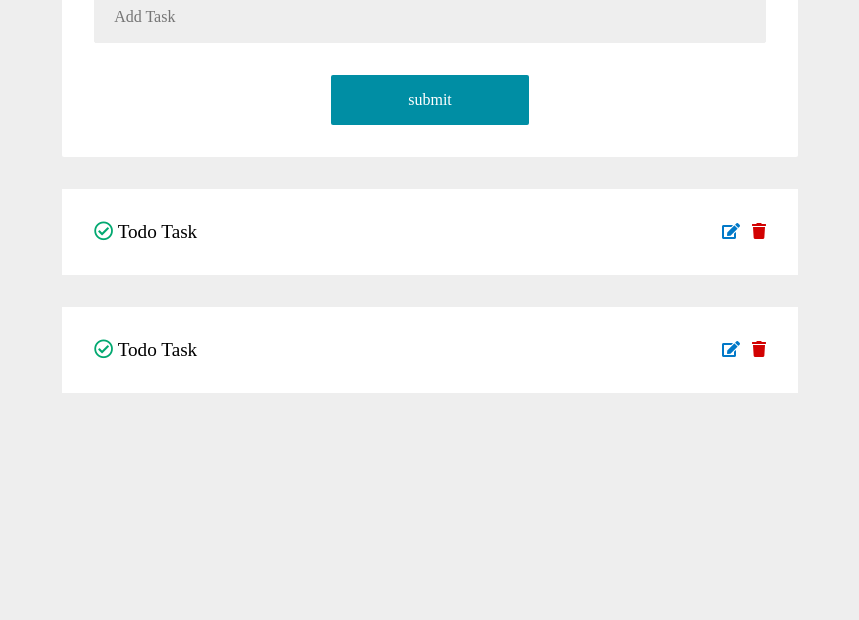
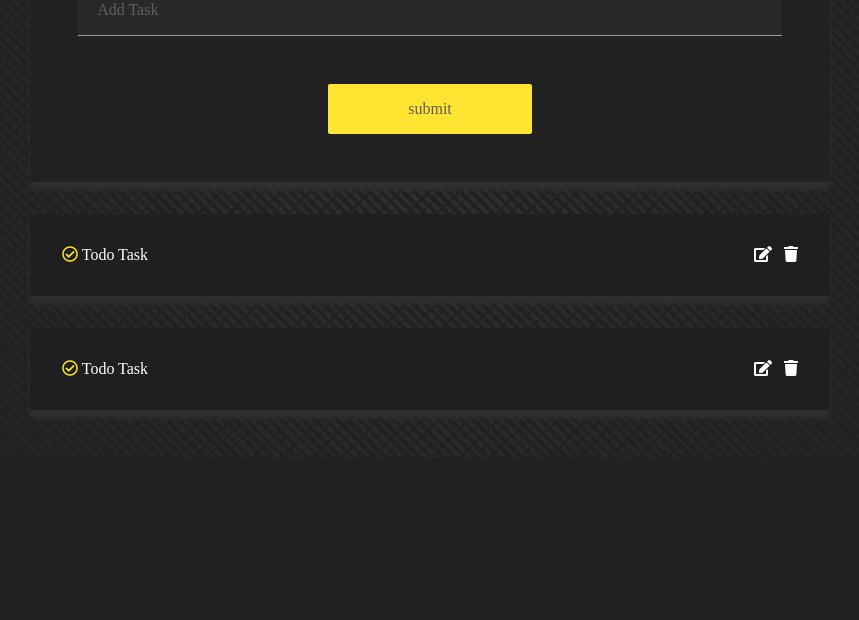
Before and after one commit to shim369/Nodejs-MongoDB-Test-Todo-App, a website: page public/index.html in a window 1280 px wide. Shown: the part 180-800 px from the top of the page, without its empty margins (210-1069 px from the left). Drawn offline with Linux system fonts and the light colour scheme.

Commit message:
update css

```diff
--- a/public/scss/style.scss
+++ b/public/scss/style.scss
@@ -6,26 +6,47 @@
     box-sizing: border-box;
 }
 
+html {
+    background: #212121;
+}
+
 body {
-    background: #eee;
+    background-image: radial-gradient(circle at center center, transparent, rgb(33, 33, 33)), repeating-linear-gradient(135deg, rgb(33, 33, 33) 0px, rgb(33, 33, 33) 2px, transparent 2px, transparent 10px, rgb(33, 33, 33) 10px, rgb(33, 33, 33) 11px, transparent 11px, transparent 21px), repeating-linear-gradient(45deg, rgb(47, 47, 47) 0px, rgb(47, 47, 47) 4px, transparent 4px, transparent 8px), linear-gradient(90deg, rgb(33, 33, 33), rgb(33, 33, 33));
     padding: 3rem;
+
+    @media (width <= 800px) {
+        padding: 3rem 4%;
+    }
 }
 
 .wrapper {
     max-width: 800px;
     margin: 0 auto;
-    padding: 2rem;
+}
+
+header {
+
+    h1 {
+        text-align: center;
+        font-size: 1.5rem;
+        color: #fff;
+
+        @media (width <= 800px) {
+            font-size: 1rem;
+        }
+    }
 }
 
 .task-form {
+    margin-top: 2rem;
     text-align: center;
-    background: #fff;
-    padding: 2rem;
+    background: #212121;
+    padding: 3rem;
     border-radius: 2px;
+    box-shadow: #302f2f 0px 8px 4px 0px;
 
-    h1 {
-        margin-bottom: 2rem;
-        font-size: 1.5rem;
+    @media (width <= 800px) {
+        padding: 3rem 4%;
     }
 
     .add-box {
@@ -36,23 +57,33 @@ body {
         input {
             width: 100%;
             all: unset;
-            border: solid 1px #eee;
-            border-radius: 2px;
             padding: 1rem 1.2rem;
             text-align: left;
-            background: #eee;
+            color: #fff;
+            border-bottom: 1px solid #9e9e9e;
+            background: #292929;
+
+            &:focus {
+                background: #343434;
+                border-bottom: none;
+            }
+
+            &::placeholder {
+                color: #606060;
+            }
         }
 
         button {
             all: unset;
-            background: #008ea4;
+            background: #ffe432;
             padding: 1rem 2rem;
             cursor: pointer;
             border-radius: 2px;
-            color: #fff;
+            color: #5d5d5d;
             width: 20%;
-            min-width: 100px;
-            margin: 2rem auto 0;
+            min-width: 80px;
+            margin: 3rem auto 0;
+            transition: all .4s ease-in-out;
 
             &:hover {
                 opacity: .8;
@@ -66,17 +97,19 @@ body {
     display: flex;
     justify-content: space-between;
     align-items: center;
-    background: #fff;
+    background: #1f1f1f;
     padding: 2rem;
     margin-top: 2rem;
+    box-shadow: #302f2f 0px 8px 4px 0px;
 
     h2 {
-        font-size: 1.2rem;
+        font-size: 1rem;
         font-weight: normal;
+        color: #fff;
 
         span {
             i {
-                color: #02a870;
+                color: #ffe432;
             }
         }
     }
@@ -84,8 +117,9 @@ body {
 
 .task-links {
     a {
-        color: #0279c8;
+        color: #fff;
         text-decoration: none;
+        transition: all .4s ease-in-out;
 
         &:hover {
             opacity: .8;
@@ -96,7 +130,8 @@ body {
         all: unset;
         margin-left: .5rem;
         cursor: pointer;
-        color: rgb(210, 2, 2);
+        color: #fff;
+        transition: all .4s ease-in-out;
 
         &:hover {
             opacity: .8;
```
Also changed, not shown: public/css/style.css.
